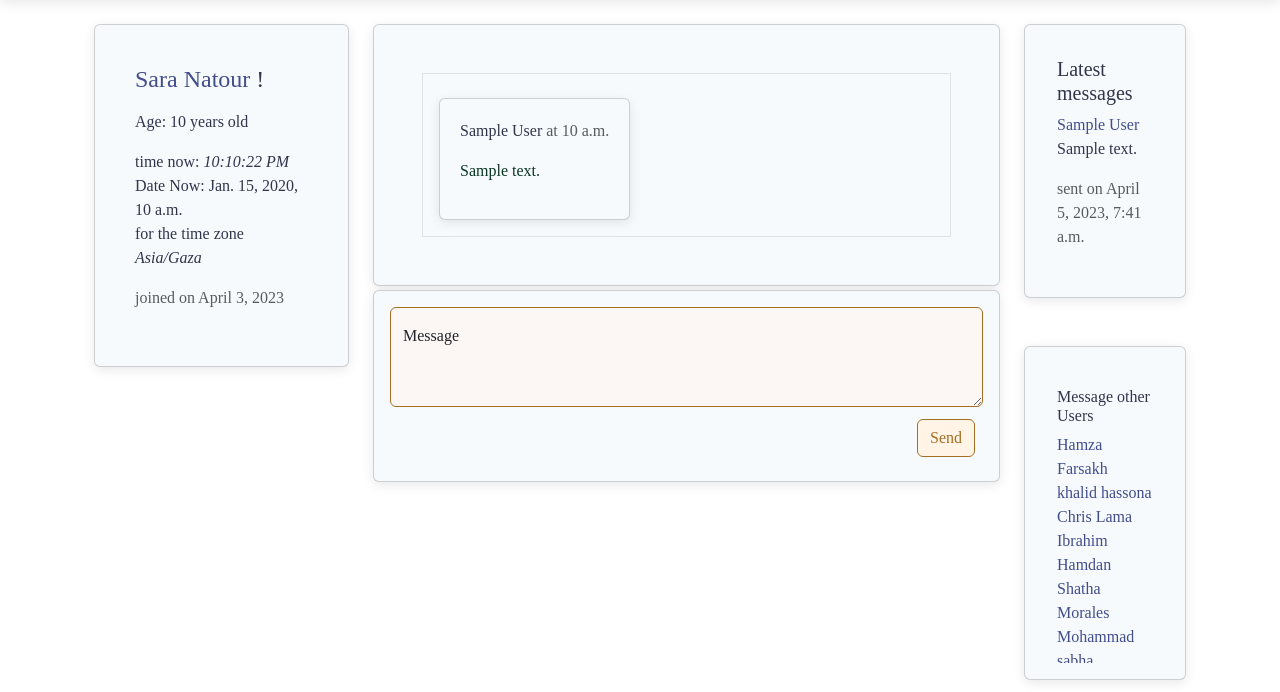
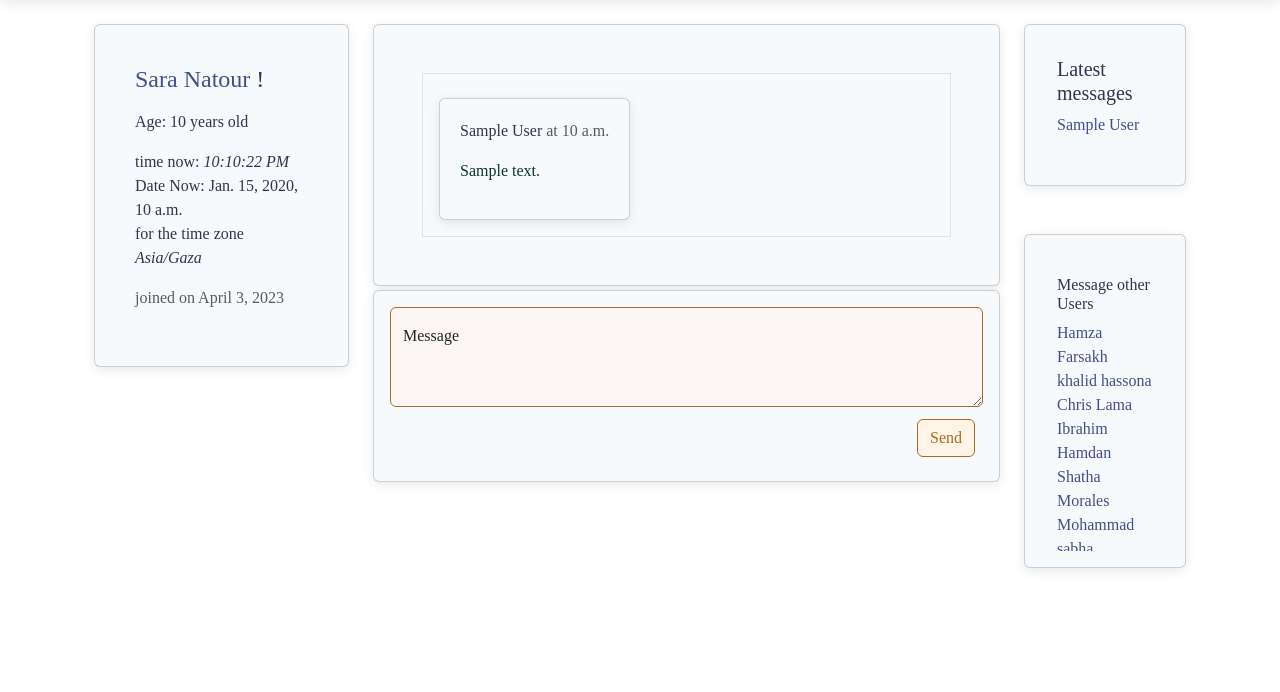
Before and after one commit to saranatour1/Moods, a Django app: template moods_project/login_with_regestration/templates/messages.html in a window 1280 px wide. Shown: the part 76-768 px from the top of the page. Run offline with Django 3.2, Linux system fonts and the light colour scheme; data comes from the database, SQL or seed files in the repository; both versions use the stored data as it was after the commit; tables that the repository leaves empty hold one stand-in row (values such as "Sample post"); the template is opened without the code that fills it: values that come from a table or form of the project are taken from there, most other values are stand-ins (such as "Sample title", 1, 10 or a date in 2020); some web fonts are replaced.

Commit message:
massages edit

```diff
--- a/moods_project/login_with_regestration/templates/messages.html
+++ b/moods_project/login_with_regestration/templates/messages.html
@@ -156,14 +156,12 @@
           {%for user in all_users_for_last_messages%}
               <li class="">
                 <a href="/changOtherId/{{user.id}}">{{user.first_name}}  {{user.last_name}}</a>
-              <p>{{user.message_receiver.message_content}}</p>
-                <p class="text-muted"> sent on {{message.created_at}} </p>
+
               </li>
           {%endfor%}
             </ul>
         </div>
         </div>
-
         <div class="card p-3 mt-5">
           <div class="card-body" style=" overflow-y: scroll;   max-height: 300px; ">
           <ul class="list-unstyled mt-2">
```
Also changed, not shown: moods_project/db.sqlite3.
